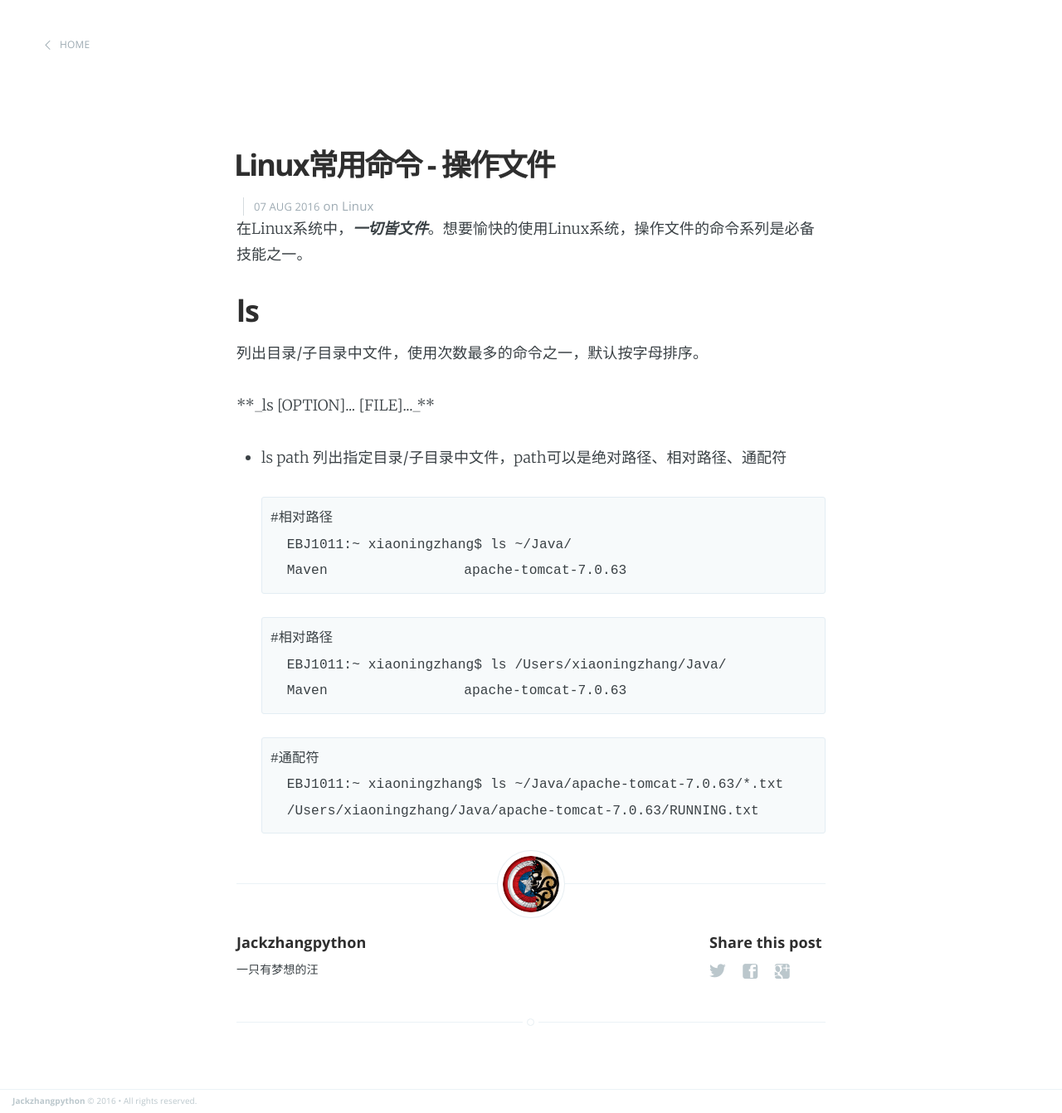
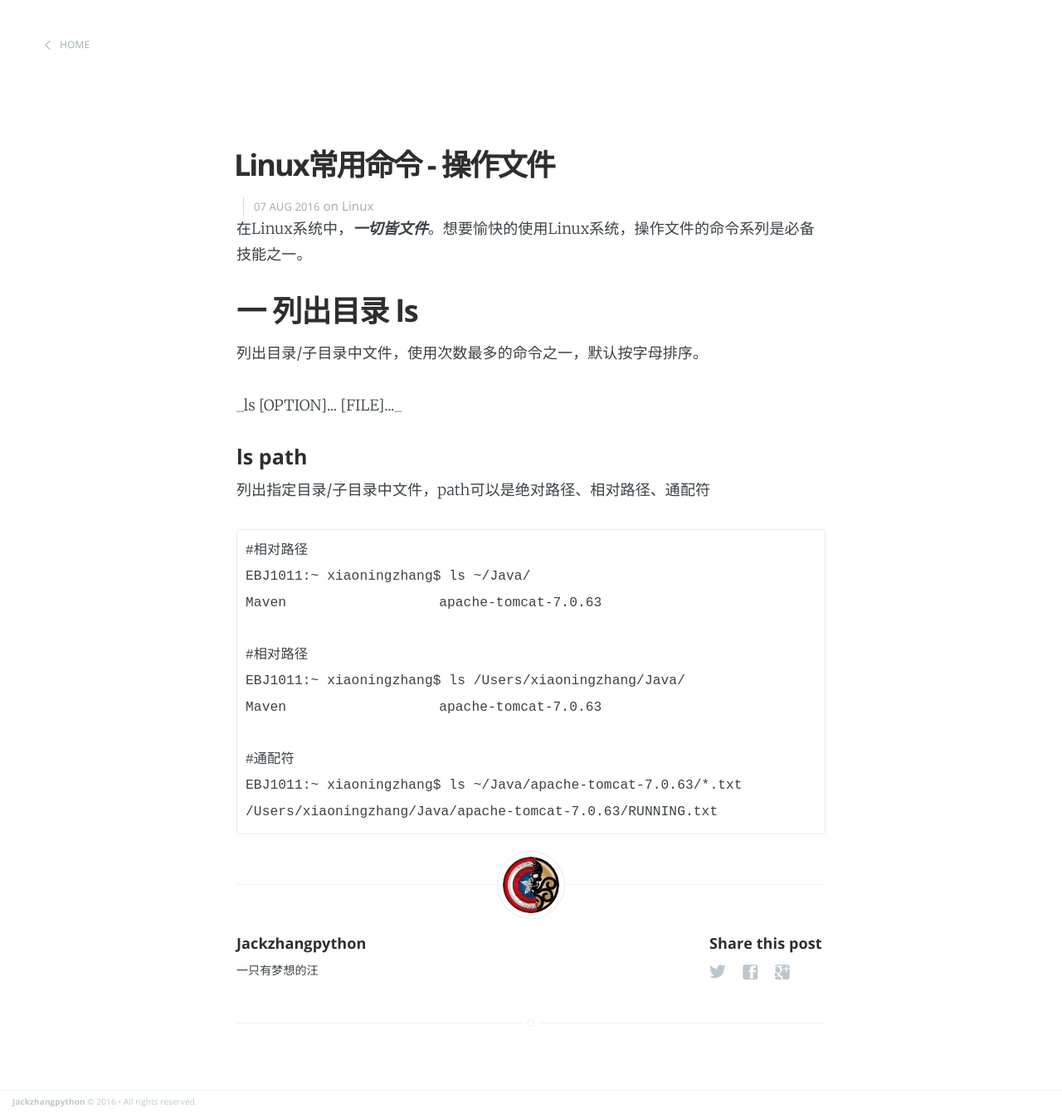
Before and after one commit to jackzhangpython/jackzhangpython.github.io, a Jekyll site: the page built from _posts/2016-08-07-linux-command-operate-file.markdown, in a window 1280 px wide. Shown: the whole page at 83% size. Built offline with Jekyll 4.4.1, drawn with Linux system fonts in a browser that asks for light colours; Markdown is read by kramdown in place of the engine named in the settings.

Commit message:
Update - 修改格式

```diff
--- a/_posts/2016-08-07-linux-command-operate-file.markdown
+++ b/_posts/2016-08-07-linux-command-operate-file.markdown
@@ -7,18 +7,21 @@ categories: Linux
 
 在Linux系统中，**_一切皆文件_**。想要愉快的使用Linux系统，操作文件的命令系列是必备技能之一。
 
-##ls
+##一 列出目录 ls
 列出目录/子目录中文件，使用次数最多的命令之一，默认按字母排序。
-<p>**_ls [OPTION]... [FILE]..._**</p>
+<p>_ls [OPTION]... [FILE]..._</p>
 
-- ls path 列出指定目录/子目录中文件，path可以是绝对路径、相对路径、通配符
+####ls path
+列出指定目录/子目录中文件，path可以是绝对路径、相对路径、通配符
 
-	<pre><code>#相对路径
+	#相对路径
 	EBJ1011:~ xiaoningzhang$ ls ~/Java/
-	Maven			apache-tomcat-7.0.63</code></pre>
-	<pre><code>#相对路径
+	Maven			apache-tomcat-7.0.63
+
+	#相对路径
 	EBJ1011:~ xiaoningzhang$ ls /Users/xiaoningzhang/Java/
-	Maven			apache-tomcat-7.0.63</code></pre>
-	<pre><code>#通配符
+	Maven			apache-tomcat-7.0.63
+
+	#通配符
 	EBJ1011:~ xiaoningzhang$ ls ~/Java/apache-tomcat-7.0.63/*.txt
-	/Users/xiaoningzhang/Java/apache-tomcat-7.0.63/RUNNING.txt</code></pre>
+	/Users/xiaoningzhang/Java/apache-tomcat-7.0.63/RUNNING.txt
```
